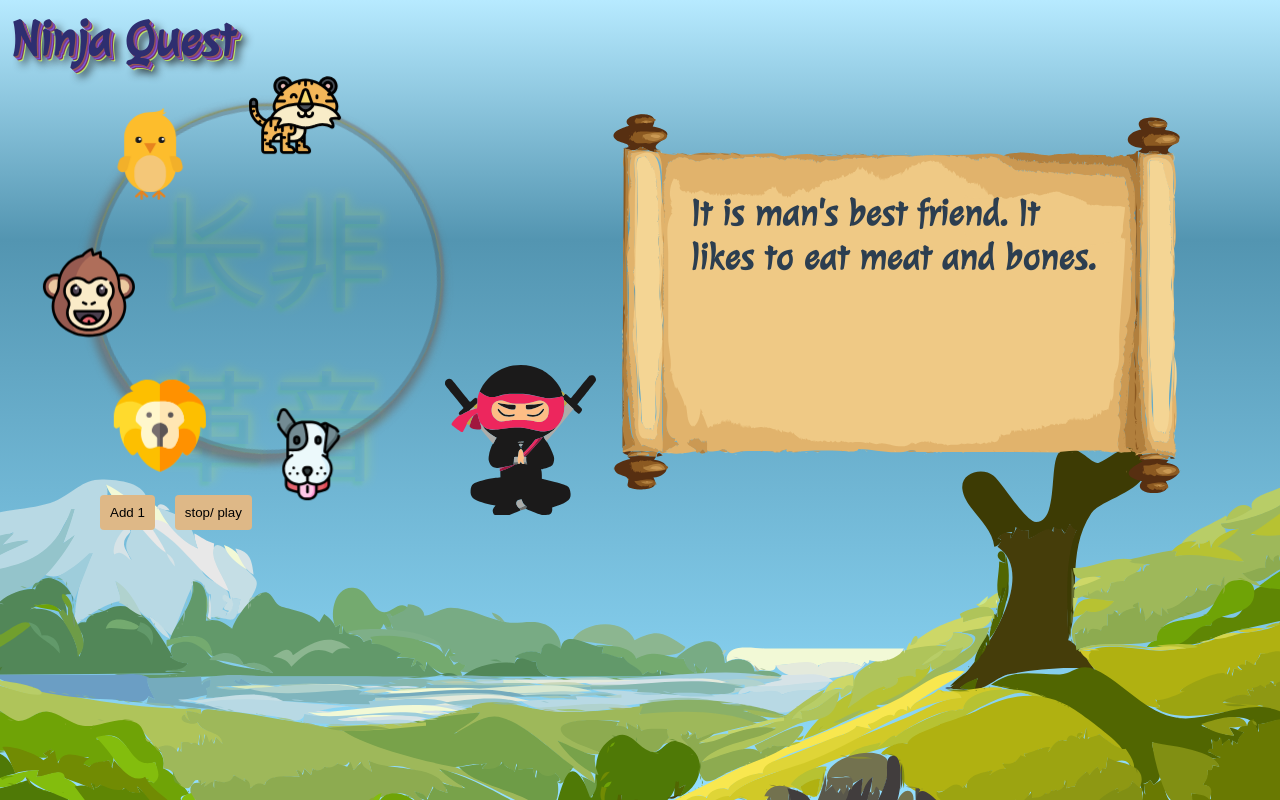
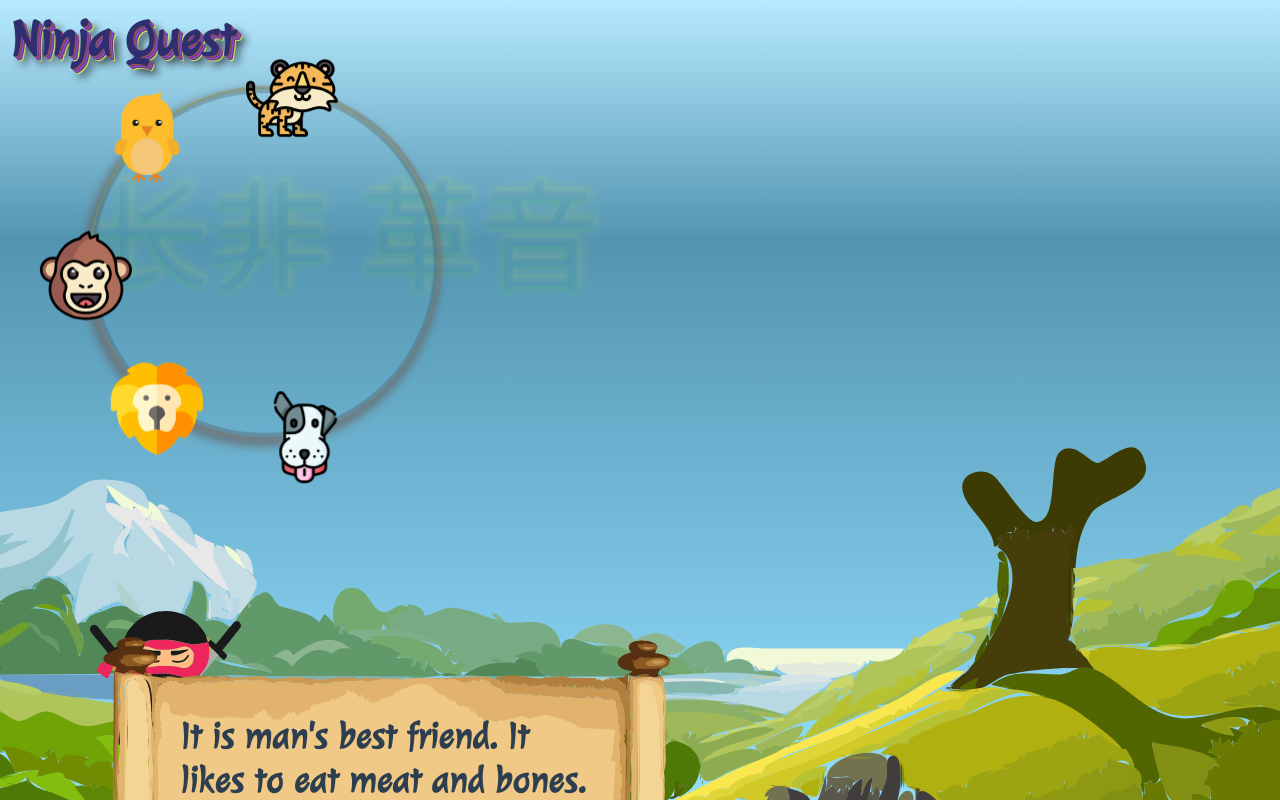
Before and after one commit to ChenPeleg/Ninjaquest, a Vue app: page / in a window 1280 px wide. Built offline with nearby package versions, Linux system fonts and the light colour scheme; a web font is replaced by a local one.

Commit message:
made the medi work

```diff
--- a/src/components/MeditaionZone.vue
+++ b/src/components/MeditaionZone.vue
@@ -1,24 +1,24 @@
 <template>
   <div id="meditaionzone">
 
-    <table>
-      <tr>
-        <td>
+    <div>
+      <div>
+        <div>
           <AnswersCircle
             :answers="answers"
             :ispaused="ispaused"
             :correctAnimation="correctAnimation"
             @pressAnswer="pressAnswer"
           />
-        </td>
-        <td>
+        </div>
+        <div>
           <MediNinja :correctAnimation="correctAnimation" />
-        </td>
-        <td>
+        </div>
+        <div>
           <Question>{{questionText}}</Question>
-        </td>
-      </tr>
-    </table>
+        </div>
+      </div>
+    </div>
 
     <button class="addBtn" v-on:click="addToCircle">Add 1</button>
     <button class="addBtn" v-on:click="toggleSpin">stop/ play</button>
```
